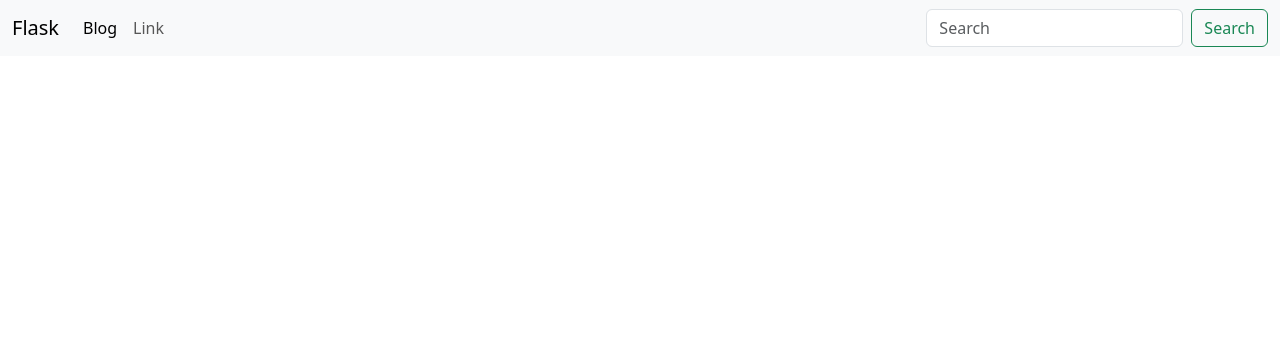
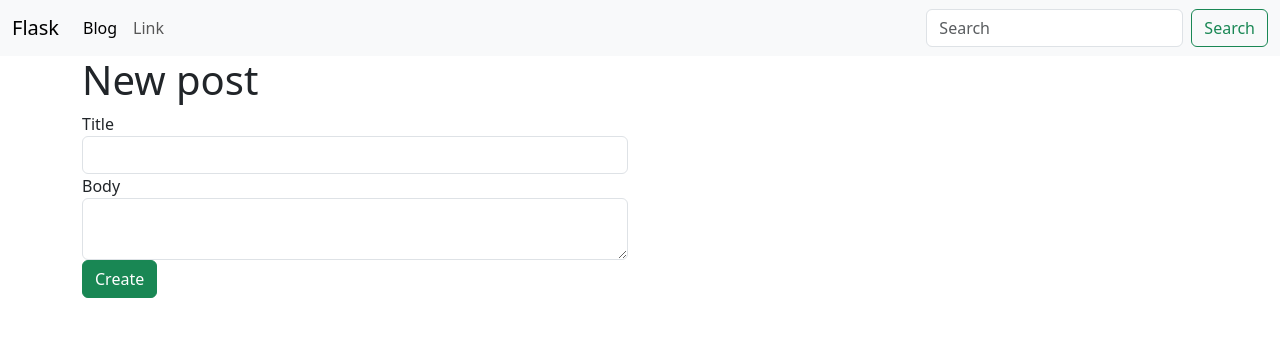
Before and after one commit to grichenkov/flask-blog, a Flask app: page /blog/create in a window 1280 px wide. Shown: the top 337 px of the page. Run offline with Flask 3, Linux system fonts and the light colour scheme.

Commit message:
8 урок

```diff
--- a/api/config.py
+++ b/api/config.py
@@ -1,4 +1,4 @@
 class Configuration(object):
     DEBUG = True
     sqlalchemy_track_modifications = False
-    SQLALCHEMY_DATABASE_URI = "mysql://root:1q2W3e4!@127.0.0.1:3307/test1"
+    SQLALCHEMY_DATABASE_URI = "mysql://root:1q2W3e4!@127.0.0.1:3306/test1"
--- a/api/posts/blueprint.py
+++ b/api/posts/blueprint.py
@@ -1,17 +1,58 @@
 from flask import Blueprint
 from flask import render_template
 
-from models import Post
+from models import Post, Tag
+from .forms import PostForm
+
+from flask import request
+from app import db
+
+from flask import redirect
+from flask import url_for
 
 
 posts = Blueprint("posts", __name__, template_folder = "templates")
 
+
+@posts.route("/create", methods=["POST", "GET"])
+def create_post():
+
+    if request.method == "POST":
+        title = request.form["title"]
+        body = request.form["body"]
+
+        try:
+            post = Post(title=title, body=body)
+            db.session.add(post)
+            db.session.commit()
+        except Exception as e:
+            print("Something wrong", e)
+
+        return redirect( url_for("posts.index"))
+
+    form = PostForm()
+    return render_template("posts/create_post.html", form=form)
+
+
 @posts.route("/")
 def index():
-    posts = Post.query.all()
+
+    q = request.args.get("q")
+
+    if q:
+        posts = Post.query.filter(Post.title.contains(q) | Post.body.contains(q)).all()
+    else:
+        posts = Post.query.order_by(Post.created.desc())
     return render_template("posts/index.html", posts=posts)
 
 @posts.route("/<slug>")
 def post_detail(slug):
     post = Post.query.filter(Post.slug==slug).first()
-    return render_template("posts/post_detail.html", post=post)
+    tags = post.tags
+    return render_template("posts/post_detail.html", post=post, tags=tags)
+
+@posts.route("/tag/<slug>")
+def tag_detail(slug):
+    tag = Tag.query.filter(Tag.slug==slug).first()
+    posts = tag.posts.all()
+    return render_template("posts/tag_detail.html", tag=tag, posts=posts)
--- /dev/null
+++ b/api/posts/forms.py
@@ -0,0 +1,6 @@
+from wtforms import Form, StringField, TextAreaField
+
+
+class PostForm(Form):
+    title = StringField("Title")
+    body = TextAreaField("Body")
--- /dev/null
+++ b/api/posts/templates/posts/create_post.html
@@ -0,0 +1,32 @@
+{% extends "base.html" %}
+
+{% block title %}
+    Create new post
+{% endblock %}
+
+
+{% block content_title %}
+    New post
+{% endblock %}
+
+
+{% block content %}
+
+
+<div class="col-md-6">
+    <form action="{{ url_for('posts.create_post') }}" method="POST">
+
+        {% for field in form %}
+
+            <div class="form-group">
+                {{ field.label(class="control-label") }}
+                {{ field(class="form-control") }}
+            </div>
+        {% endfor %}
+
+        <button type="submit" class="btn btn-success">Create</button>
+
+    </form>
+</div>
+
+{% endblock %}
--- a/api/posts/templates/posts/post_detail.html
+++ b/api/posts/templates/posts/post_detail.html
@@ -9,5 +9,13 @@
 {% endblock %}
 
 {% block content %}
-    {{ post.body }}
-{% endblock %}
+    <div class="tags">
+        {% for tag in tags %}
+            <a href="{{ url_for('posts.tag_detail', slug=tag.slug) }}"><span class="badge bg-primary">{{ tag.name }}</span></a>
+
+        {% endfor %}
+    </div>
+
+    <div class="main-content">
+        {{ post.body }}
+    </div>
--- a/api/templates/base.html
+++ b/api/templates/base.html
@@ -53,12 +53,14 @@
               </ul>
             </li>
           </ul>
-          <form class="d-flex" role="search">
+          <form class="d-flex" role="search" method="GET">
             <input
               class="form-control me-2"
               type="search"
               placeholder="Search"
               aria-label="Search"
+              name="q"
+              value="{{ request.args.get('q', '') }}"
             />
             <button class="btn btn-outline-success" type="submit">
               Search
```
Also changed, not shown: api/migrations/versions/abf2ff238e05_.py (renamed from api/migrations/versions/d40cec002f6d_.py, +10 -3 lines), api/models.py (+4 -5 lines), api/posts/templates/posts/tag_detail.html (added, +20 -0 lines).
